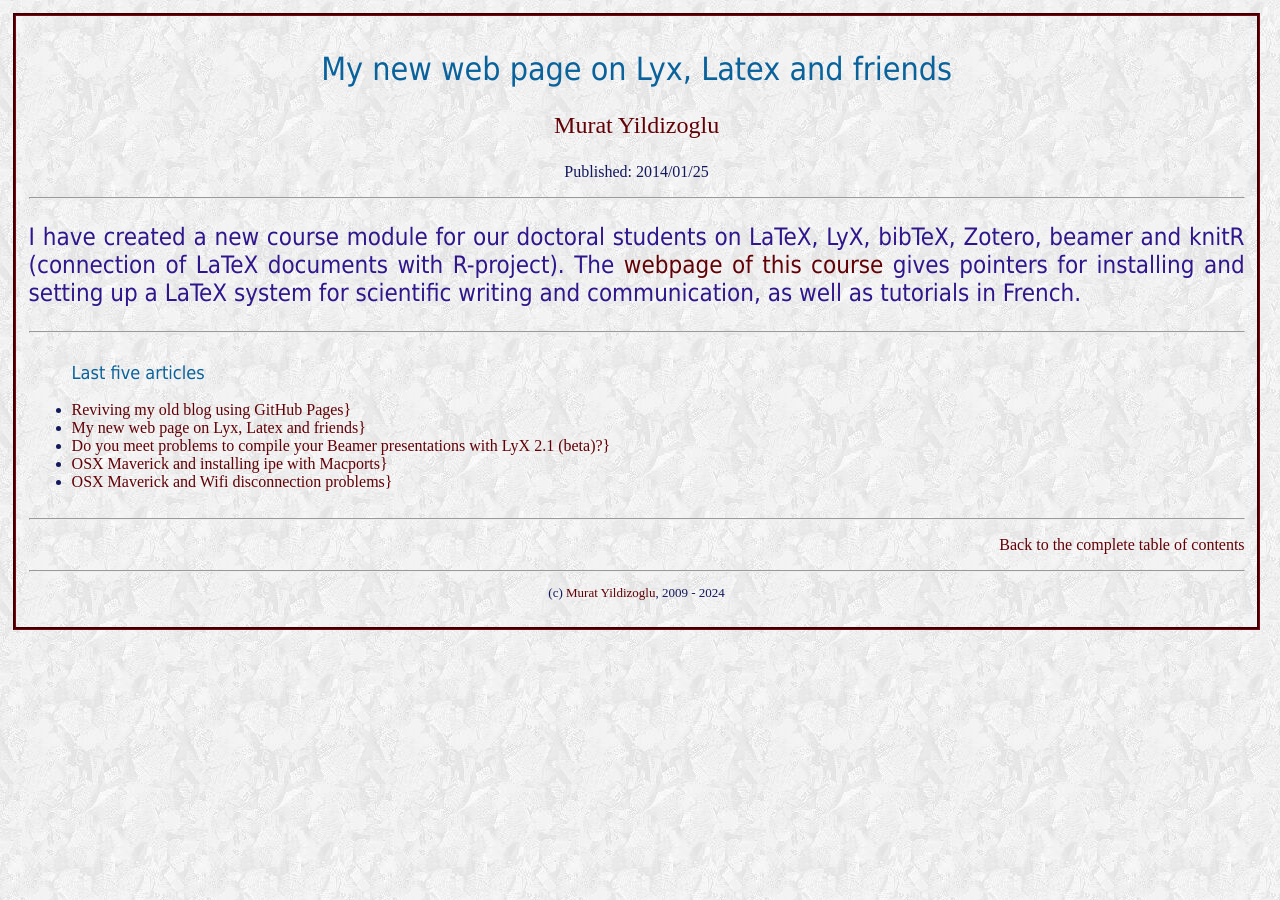
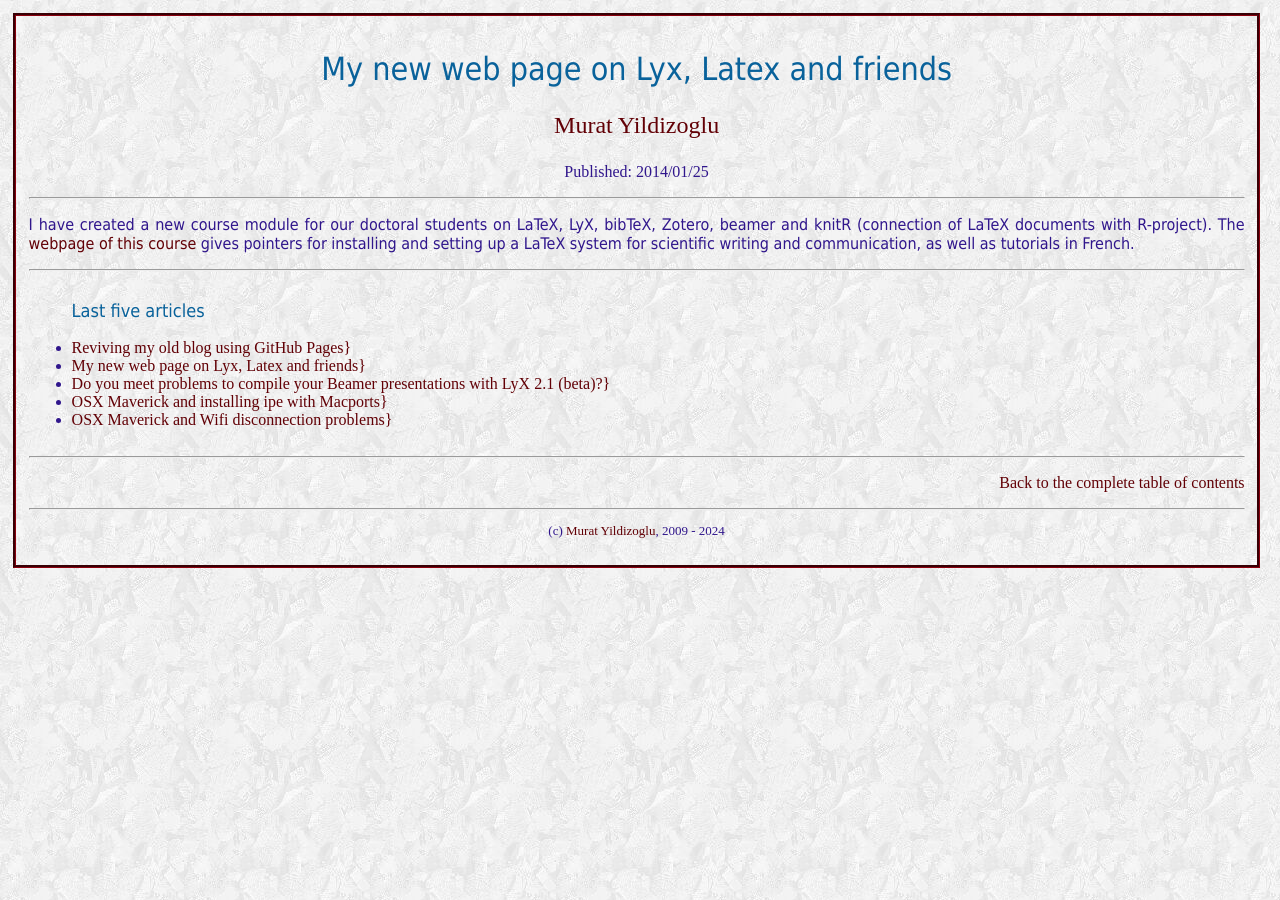
Before and after one commit to myildi/myildi.github.io, a Jekyll site: the page built from _posts/2014-1-25-lyx-latex-friends.md, in a window 1280 px wide. Built offline with Jekyll 4.4.1, drawn with Linux system fonts in a browser that asks for light colours.

Commit message:
update styles

```diff
--- a/_layouts/post.html
+++ b/_layouts/post.html
@@ -16,7 +16,7 @@
       <H3>Last five articles</H3>
       {% for post in site.posts limit:5 %}
     <li>
-      <div style="font-size: medium"><a href="{{ site.url }}{{ post.url }}">{{ post.title }}}</a></div>
+      <div style="font-size: 1em"><a href="{{ site.url }}{{ post.url }}">{{ post.title }}}</a></div>
     </li>
   {% endfor %}
 </ul>
--- a/css/main.css
+++ b/css/main.css
@@ -1,6 +1,6 @@
 body
 {
-	color: #12185c;
+	color: #30168C;
 	background-color: #ffffd7;
 	margin: 1%;
 	padding: 1%;
@@ -33,7 +33,7 @@
 .postbody {
     font-family: Tahoma, Geneva, sans-serif;
     color: #30168C;
-    font-size: 1.5em;
+    font-size: 1.em;
 }
 
 .postexcerpt {
```
